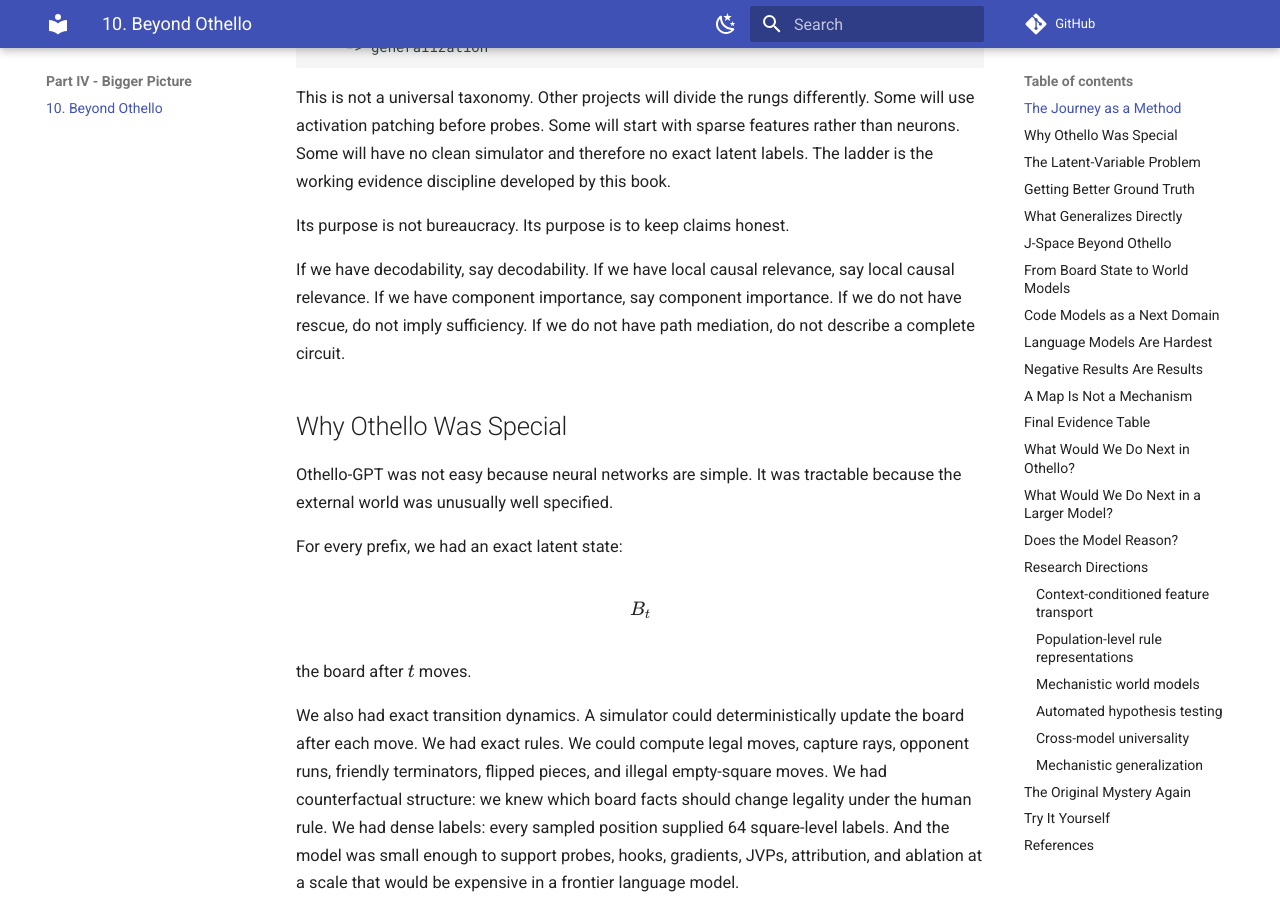
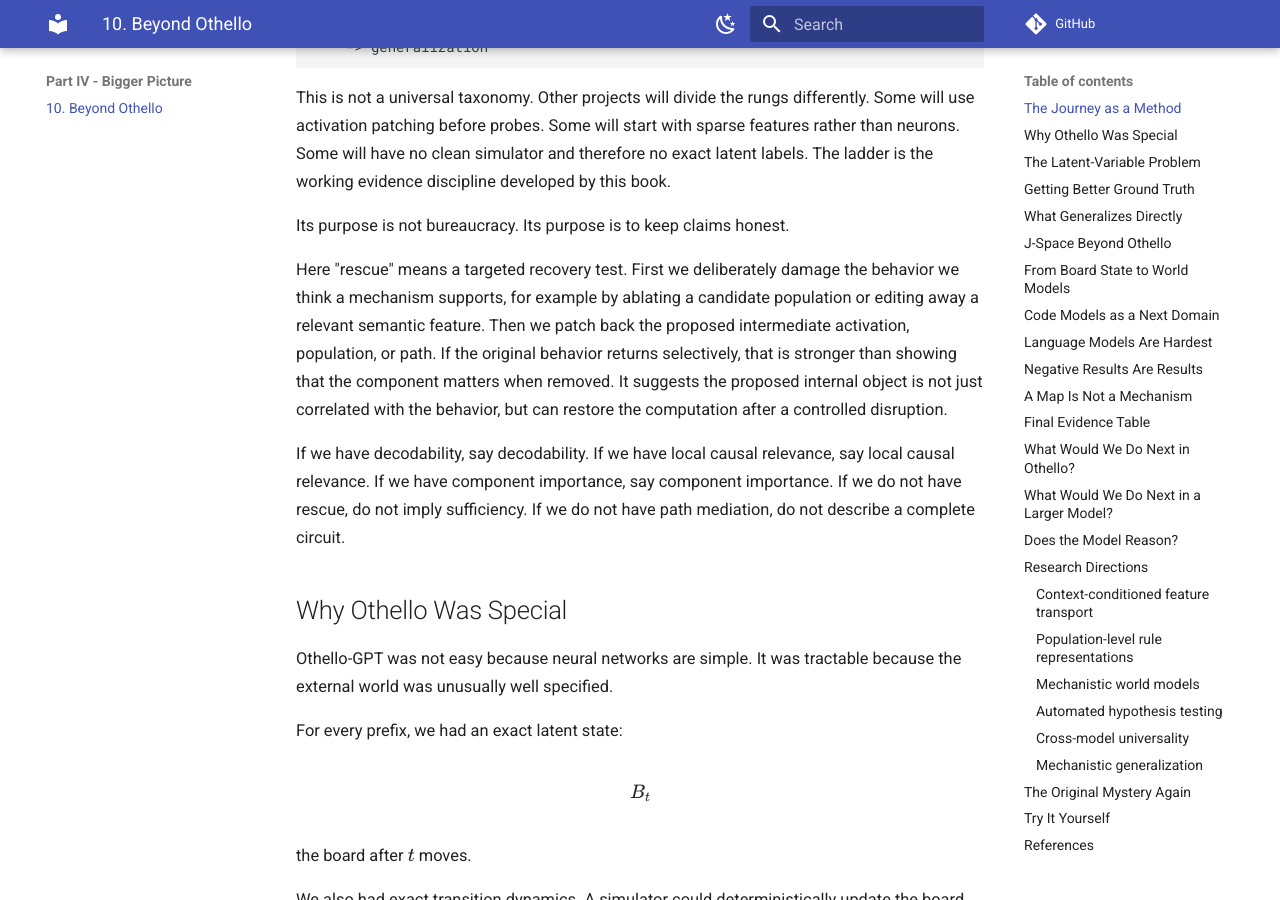
Before and after one commit to diegovalverde/Mechanistic-Journey-OthelloGPT, an MkDocs documentation site: the page built from docs/part4/chapter10_beyond_othello.md, in a window 1280 px wide and 900 px high, scrolled down 3033 px. Built offline with MkDocs 1.6.1 and Material for MkDocs 9.7.7, drawn with Linux system fonts in a browser that asks for light colours; comment, search, counter and statistics services are not loaded.

Commit message:
Clarify rescue tests in final chapter

```diff
--- a/docs/part4/chapter10_beyond_othello.md
+++ b/docs/part4/chapter10_beyond_othello.md
@@ -82,6 +82,8 @@ correlation
 This is not a universal taxonomy. Other projects will divide the rungs differently. Some will use activation patching before probes. Some will start with sparse features rather than neurons. Some will have no clean simulator and therefore no exact latent labels. The ladder is the working evidence discipline developed by this book.
 
 Its purpose is not bureaucracy. Its purpose is to keep claims honest.
+
+Here "rescue" means a targeted recovery test. First we deliberately damage the behavior we think a mechanism supports, for example by ablating a candidate population or editing away a relevant semantic feature. Then we patch back the proposed intermediate activation, population, or path. If the original behavior returns selectively, that is stronger than showing that the component matters when removed. It suggests the proposed internal object is not just correlated with the behavior, but can restore the computation after a controlled disruption.
 
 If we have decodability, say decodability. If we have local causal relevance, say local causal relevance. If we have component importance, say component importance. If we do not have rescue, do not imply sufficiency. If we do not have path mediation, do not describe a complete circuit.
 
```
